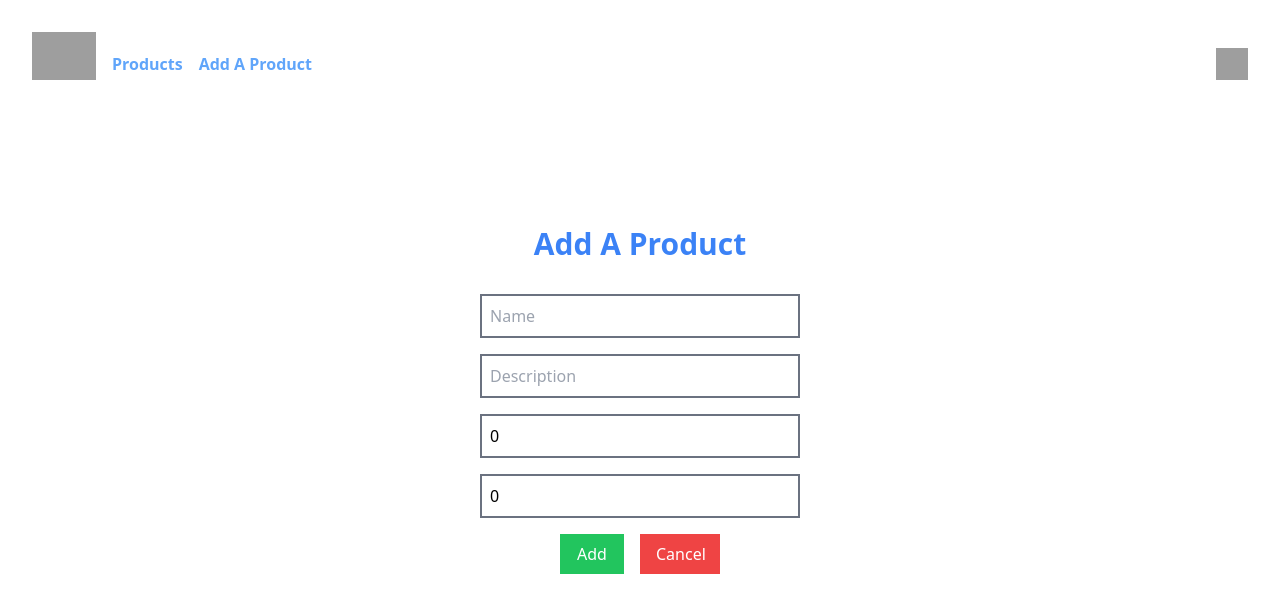
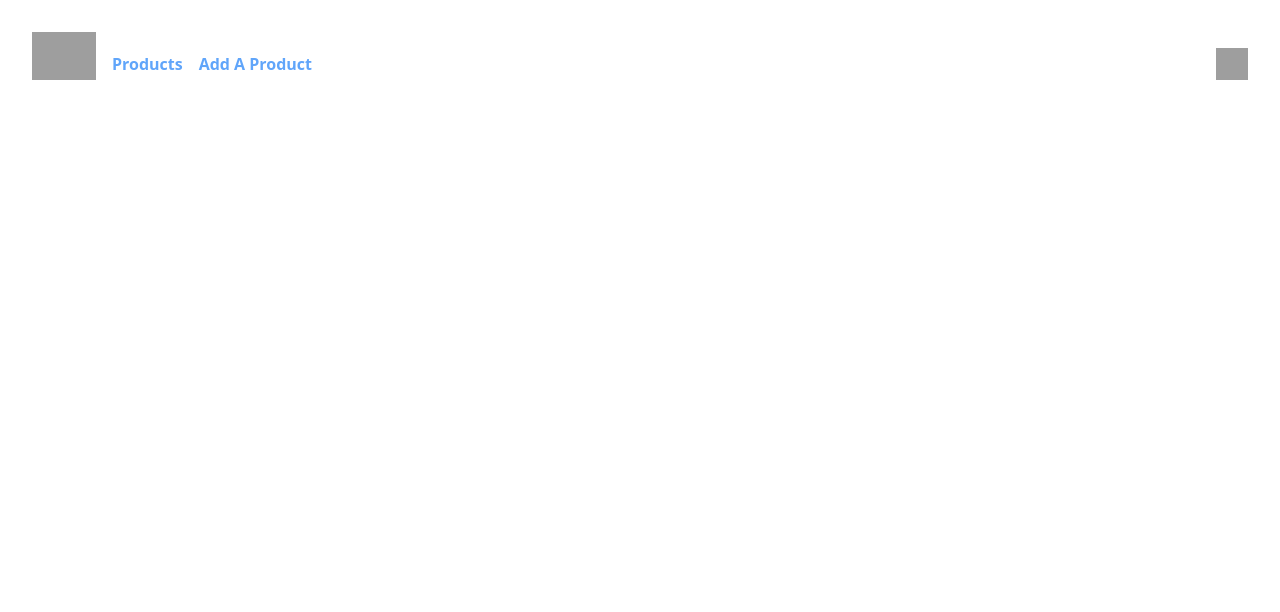
Before and after one commit to wsuyash/ecommerce-react, a React (Create React App) app: page /add in a window 1280 px wide. Shown: the top 612 px of the page. Built offline with nearby package versions, Linux system fonts and the light colour scheme; grey boxes are pictures that could not be loaded.

Commit message:
Fix paths for deployment

```diff
--- a/src/components/App.js
+++ b/src/components/App.js
@@ -13,9 +13,9 @@ const App = () => {
 			<Navbar />
 			<Routes>
 				<Route path="ecommerce-react" element={<Products />} />
-				<Route path="add" element={<AddProduct />} />
-				<Route path="cart" element={<Cart />} />
-				<Route path="products/:productId" element={<ProductDetail />} />
+				<Route path="ecommerce-react/add" element={<AddProduct />} />
+				<Route path="ecommerce-react/cart" element={<Cart />} />
+				<Route path="ecommerce-react/products/:productId" element={<ProductDetail />} />
 			</Routes>
 			<ToastContainer position="top-center" theme="dark" />
 		</div>
```
